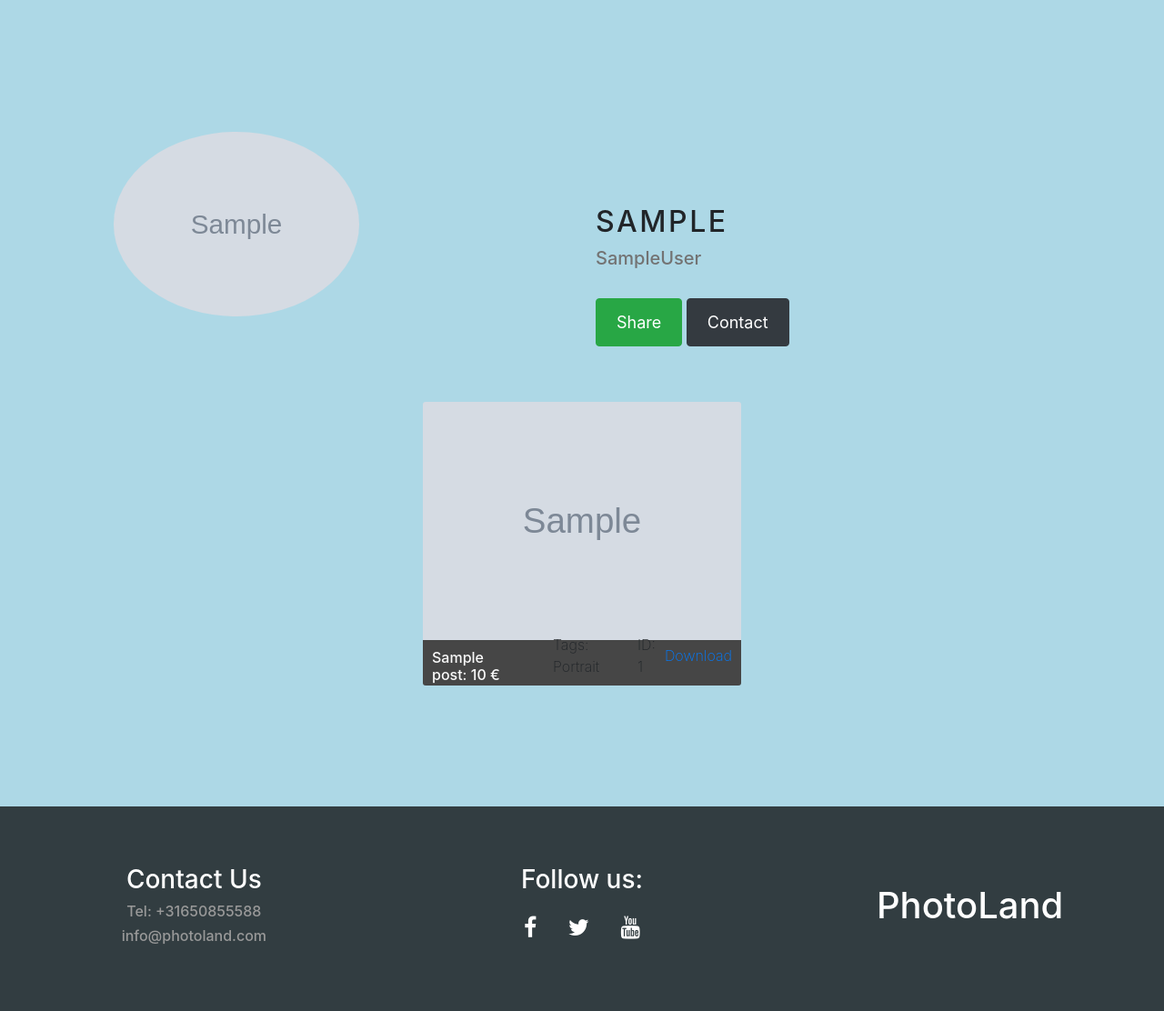
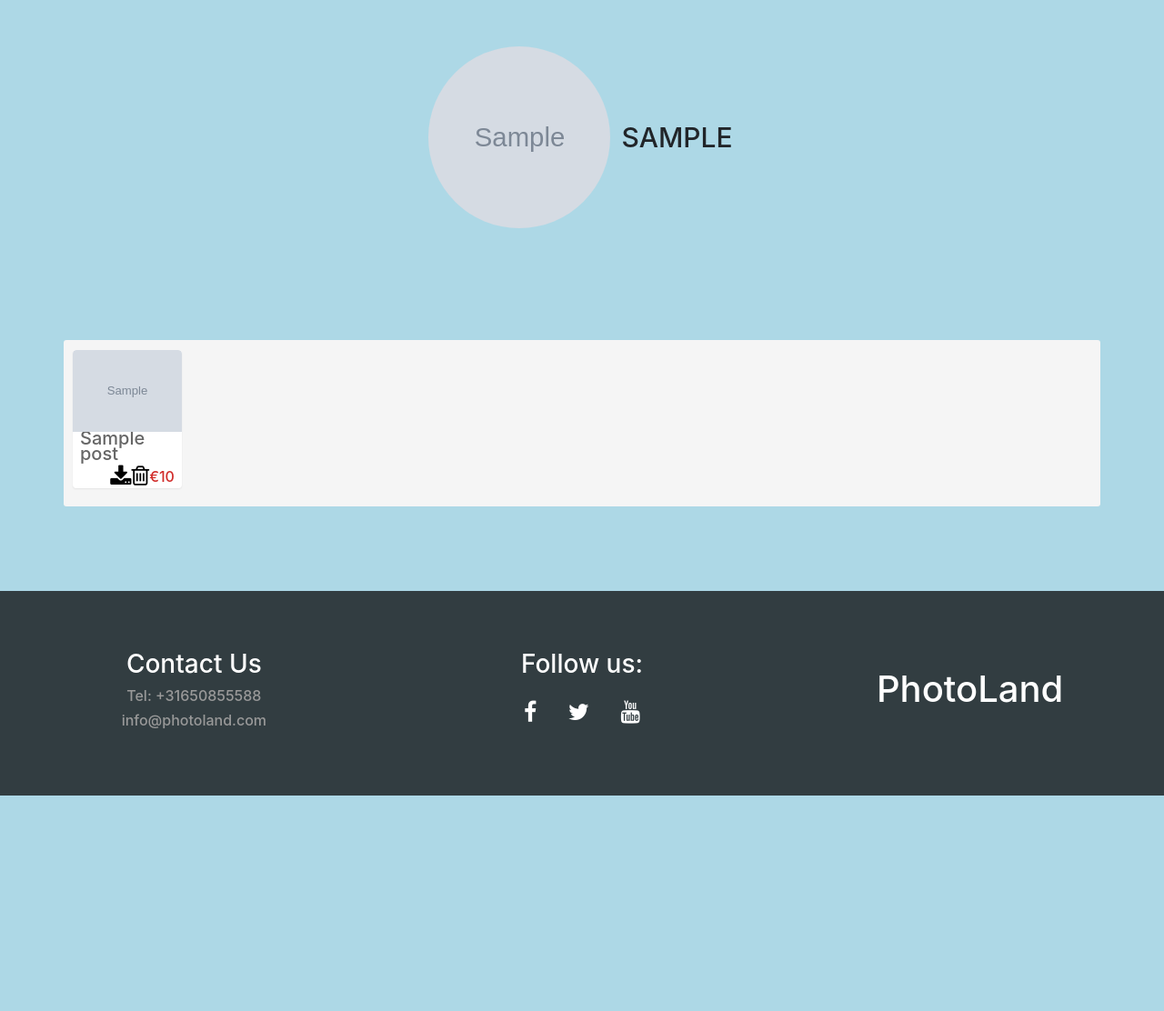
Before and after one commit to poltimmer/2ID60, a Django app: a page that uses blog/templates/blog/userprofile.html in a window 1280 px wide. Shown: the part 66-1178 px from the top of the page at 91% size. After the commit the page ends 941 px from the top, so only its background shows below. Run offline with Django 3.2, Linux system fonts and the light colour scheme; tables that the repository leaves empty hold one stand-in row (values such as "Sample post"); grey boxes marked "Sample" are stand-in pictures; some libraries are stand-ins or nearby versions.

Commit message:
merged newUser.html and userprofile.html. newUser.html doesn't get used anymore.

```diff
--- a/blog/templates/blog/userprofile.html
+++ b/blog/templates/blog/userprofile.html
@@ -4,73 +4,115 @@
 
 {% load friendshiptags %}
 
+{% block head %}
+<!-- Animate.css -->
+<link rel="stylesheet" href="{% static 'css/animate.css' %}">
+<!-- Icomoon Icon Fonts-->
+<link rel="stylesheet" href="{% static 'css/icomoon.css' %}">
+<!-- Magnific Popup -->
+<link rel="stylesheet" href="{% static 'css/magnific-popup.css' %}">
+<!-- Salvattore -->
+<link rel="stylesheet" href="{% static 'css/salvattore.css' %}">
+<!-- Theme Style -->
+<link rel="stylesheet" href="{% static 'css/gallerystyle.css' %}">
+
+<link rel="stylesheet" href="{% static 'css/profilestyles.css' %}">
+<!-- Modernizr JS -->
+<script src="{% static 'js/modernizr-2.6.2.min.js' %}"></script>
+
+{% if request.user == user %}
+<title>PhotoLand: My Profile</title>
+{% else %}
+<title>PhotoLand: {{user.username}}</title>
+{% endif %}
+
+{% endblock %}
+
 {% block content %}
-    <br>
-
 <!-- START OF PROFILE PICTURE -->
 <div class="Profile-info container">
     <div class="row">
-          <div class="pp col-md-6">
+        <div class="avatarandname">
+            <div id="profileflex">
+                <div class="avatardiv container10">
+                  <img class="profileavatar image10" src="/static/media/{{ user.profile.profilepicture }}" alt="Profile Picture">
+                  <a href="{% url 'simple_upload' %}">
+                    <div class="overlay">
+                      <div class="text10">Edit</div>
+                    </div>
+                  </a>
+                </div>
 
-              <img class="profile-pic" src="/static/media/{{ user.profile.profilepicture }}" alt="Profile Picture">
-
+                <div class="namediv" style = "margin-left: 60px">
+                    <p class="profilename">{{ user.username }}</p>
                 </div>
-          <div class="artist-info col-md-6">
-            <h2> {{ user.username }} </h2>
-            <h5 style="color: #737373"> {{ user.first_name }}{{ user.last_name }}</h5>
-            <br>
-            <div>
-
-              <!--<button type="button" class="btn btn-danger">Like</button>-->
-              <button type="button" class="profile-btn btn btn-success">Share</button>
-              <button type="button" class="profile-btn btn btn-dark" data-toggle="modal" data-target="#myModal">Contact</button>
-              {% if request.user.is_authenticated %}
+                {% if request.user.is_authenticated and request.user != user %}
                 {% if not already_following %}
                 <a href="{% url 'follow' pk=user.username %}">Follow</a>
                 {% else %}
                 <a href="{% url 'unfollow' pk=user.username %}">Unfollow</a>
                 {% endif %}
                 {% endif %}
-                <!-- Modal -->
-                <div class="modal fade" id="myModal" role="dialog">
-                  <div class="modal-dialog">
-                    <!-- Modal content-->
-                    <div class="modal-content">
-                      <div class="modal-header">
-                        <button type="button" class="close" data-dismiss="modal">&times;</button>
-                        <h4 class="modal-title">E-mail</h4>
-                      </div>
-                      <div class="modal-body">
-                        <p>{{ user.email }}</p>
-                      </div>
-                    </div>
-                  </div>
-                </div>
             </div>
         </div>
     </div>
 </div>
 
 <!-- START OF IMAGE UPLOAD-->
+{% if request.user == user %}
+<div class="text-center">
+    <a href="{% url 'post_new' %}">  <img class="uploadbutton" style="width: 80px; height: 80px;" src="{% static 'img/uploadSymbol.png' %}" alt="Upload"></a>
+</div>
+{% endif %}
 <!-- START OF CARD GROUPS ROW1-->
-      <div class="container">
+<div id="fh5co-main" class="">
+    <div class="container profilegallery">
+
         <div class="row">
+
+            <div id="fh5co-board" data-columns>
                 {% for post in posts reversed %}
-          <div class="col-lg-4 col-md-6 post-card">
-            <img class="card-img-top" src="/static/media/{{ post.img }}" alt="Upload your image here">
-            <div class="post-body">
-                  <h6 class="post-text">{{ post.title }}:&nbsp{{ post.price }}&nbsp€</h6>
-                  <p>Tags: {{post.tag}}</p>
-                  <p> ID: {{ post.id }} </p>
-                  <p><a href="/static/media/{{ post.img }}" download> Download</a></p>
+                <div class="item">
+                    <div class="animate-box">
+                        <a href="/static/media/{{ post.img }}" class="image-popup fh5co-board-img" title="{{post.title}}">
+                          <img src="/static/media/{{ post.img }}" alt="Free HTML5 Bootstrap template">
+                        </a>
+                    </div>
+                    <div class="fh5co-desc">
+                      <h5 class="phototitle">{{post.title}}</h5>
+                      <p class="photoprice">€{{post.price}}</p>
+
+
+                      <div class="text-center">
+                          <a class="deletedownloadpost" href="{% url 'post_delete' pk=post.pk %}">
+                            <i class="fa fa-trash-o deleteimg" aria-hidden="true"></i>
+                          </a>
+                          <a href="/static/media/{{ post.img }}" download><i class="fa fa-download downloadimg" aria-hidden="true"></i></a>
+                      </div>
                     </div>
                   </div>
                 {% endfor %}
             </div>
         </div>
+    </div>
+</div>
 <!-- END OF CARD GROUPS ROW1-->
+{% endblock %}
 
-    <br>
-    <br>
-    <br>
+{% block script %}
+<!-- jQuery -->
+
+<!-- jQuery Easing -->
+<script src="{% static 'js/jquery.easing.1.3.js' %}"></script>
+<!-- Bootstrap -->
+
+<!-- Waypoints -->
+<script src="{% static 'js/jquery.waypoints.min.js' %}"></script>
+<!-- Magnific Popup -->
+<script src="{% static 'js/jquery.magnific-popup.min.js' %}"></script>
+<!-- Salvattore -->
+<script src="{% static 'js/salvattore.min.js' %}"></script>
+<!-- Main JS -->
+<script src="{% static 'js/mainphoto.js' %}"></script>
+
 {% endblock %}
--- a/blog/views.py
+++ b/blog/views.py
@@ -29,7 +29,7 @@ def examples(request):
 def newUser(request):
     posts = Post.objects.filter(author=request.user)
     user = request.user
-    return render(request, 'blog/newUser.html', {'posts':posts})
+    return render(request, 'blog/userprofile.html', {'posts':posts})
 
 def discover(request):
     return render(request, 'blog/discover.html', {})
```
Lines whose indentation alone changed are shown as unchanged.
